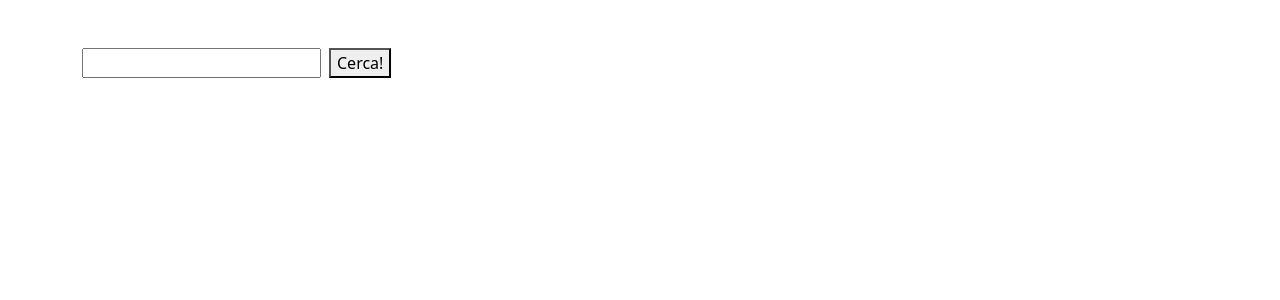
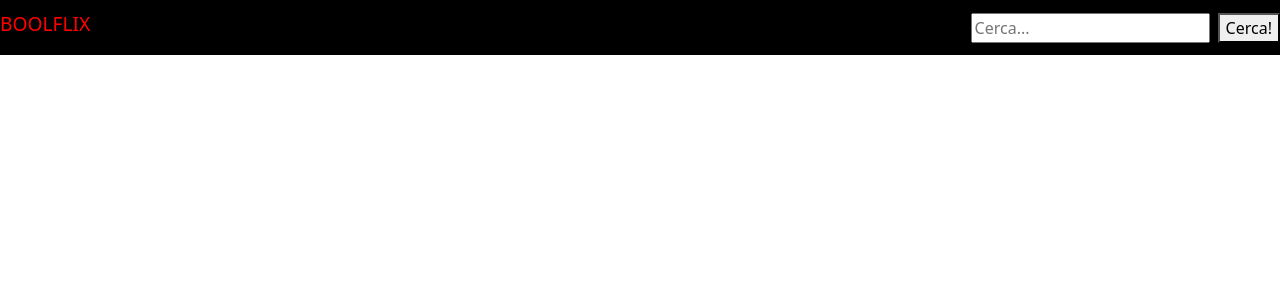
Before and after one commit to luigidis/vue-boolflix, a Vue app: page / in a window 1280 px wide. Shown: the top 300 px of the page. Built offline with nearby package versions, Linux system fonts and the light colour scheme.

Commit message:
MIlestone 4 Done

```diff
--- a/src/App.vue
+++ b/src/App.vue
@@ -24,5 +24,7 @@ export default {
 </script>
 
 <style lang="scss">
-
+  body {
+    background-color: rgba(128, 128, 128, 0.752);
+  }
 </style>
--- a/src/components/MainContainer.vue
+++ b/src/components/MainContainer.vue
@@ -1,44 +1,61 @@
 <template>
-  <div class="main container py-5">
-
-      <input type="text" v-model="query">
+  <div class="main">
+    <div class="navbar_start">
+      <h1>BoolFlix</h1>
+      <div>
+        <input type="text" v-model="query" placeholder="Cerca...">
         <button id="search" class="ms-2" @click="clickSearch">Cerca!</button>
-
+      </div>
+    </div>
+    <div class="card_container">
       <h2 :class="moviesActive">Films</h2>
-    <ul>
+      <ul class="card_list">
         <li v-for="movie in movies" :key="movie.id">
+          <div class="card_figure">
+            <img :src="poster_url + movie.poster_path" :alt="movie.title">
+            <div class="card_absolute">
               <div>Titolo:{{ movie.title }}</div>
               <div>Titolo Originale:{{ movie.original_title }}</div>
               <div class="pe-2">Lingua:
                 <lang-flag :iso="movie.original_language" :squared="false" />
               </div>
-        <ul>
-          Voto: {{ getStars(movie.vote_average) }}
-          <li v-for="n in getStars(movie.vote_average)" :key="n">
-            <font-awesome-icon icon="fa-solid fa-star"/>
+              <div>
+                {{movie.overview}}
+              </div>
+              <ul class="d-flex">
+                Voto:
+                <li v-for="n in getStars(movie.vote_average)" :key="n" class="color_yellow">
+                  <font-awesome-icon icon="fa-solid fa-star" />
                 </li>
                 <li v-for="n in (5 - (getStars(movie.vote_average)))" :key="n + getStars(movie.vote_average)">
-            <font-awesome-icon icon="fa-regular fa-star"/>
+                  <font-awesome-icon icon="fa-regular fa-star" />
+                </li>
+              </ul>
+            </div>
+          </div>
+
         </li>
       </ul>
 
-        <figure>
-          <img :src="poster_url + movie.poster_path" :alt="movie.title">
-        </figure>
-      </li>
-    </ul>
+
       <h2 :class="seriesActive">Series</h2>
-    <ul class="series_container">
+      <ul class="card_list">
         <li v-for="serie in series" :key="serie.id">
+          <div class="card_figure">
+            <img :src="poster_url + serie.poster_path" :alt="serie.name">
+            <div class="card_absolute">
               <div>Titolo: {{ serie.name }}</div>
               <div>Titolo Originale: {{ serie.original_name}}</div>
               <div>Lingua:
-          <lang-flag :iso="serie.original_language" :squared="false"/>
+                <lang-flag :iso="serie.original_language" :squared="false" />
               </div>
               <div>
-          Voto: {{ getStars(serie.vote_average) }}
-          <ul>
-            <li v-for="n in getStars(serie.vote_average)" :key="n">
+                {{ serie.overview }}
+              </div>
+              <div>
+                <ul class="d-flex">
+                  Voto:
+                  <li v-for="n in getStars(serie.vote_average)" :key="n" class="color_yellow">
                     <font-awesome-icon icon="fa-solid fa-star" />
                   </li>
                   <li v-for="n in (5 - (getStars(serie.vote_average)))" :key="n + getStars(serie.vote_average)">
@@ -46,13 +63,14 @@
                   </li>
                 </ul>
               </div>
-        <figure>
-          <img :src="poster_url + serie.poster_path" :alt="serie.name">
-        </figure>
+            </div>
+          </div>
         </li>
       </ul>
     </div>
+  </div>
 </template>
+
 
 
 
@@ -73,7 +91,7 @@ export default {
       api_key: '7b5d3ffe89177bc82927826d88ed3293',
       query: '',
       BASE_URL: 'https://api.themoviedb.org/3',
-      poster_url: 'http://image.tmdb.org/t/p/w154/',
+      poster_url: 'http://image.tmdb.org/t/p/w342/',
       moviesActive: '',
       seriesActive: '',
     }
@@ -147,6 +165,13 @@ export default {
 
 <style scoped lang="scss">
 .main {
+
+  ul,
+  ol,
+  menu {
+    list-style: none;
+  }
+
   h2 {
     display: none;
   }
@@ -155,5 +180,62 @@ export default {
     display: block;
   }
 
+  .navbar_start {
+    background-color: black;
+    display: flex;
+    justify-content: space-between;
+    align-items: center;
+    height: 55px;
+
+    h1 {
+      color: red;
+      font-size: 1.2rem;
+      text-transform: uppercase;
+
+    }
+  }
+
+  .card_container {
+    .card_list {
+      display: grid;
+      gap: 20px;
+      grid-template-columns: repeat(3, 1fr);
+      justify-content: center;
+      align-items: center;
+
+      .card_figure {
+        position: relative;
+
+        .card_absolute {
+          display: none;
+          flex-direction: column;
+          justify-content: center;
+          padding: 10px 3px;
+          position: absolute;
+          top: 0;
+          bottom: 0;
+          right: 0;
+          left: 0;
+          max-width: 342px;
+          background-color: black;
+          color: white;
+          font-size: 0.8rem;
+          gap: 5px;
+
+          ul {
+            padding-left: 0;
+          }
+
+          .color_yellow {
+            color: yellow;
+          }
+        }
+      }
+
+      .card_figure:hover .card_absolute {
+        display: flex;
+      }
+    }
+  }
 }
 </style>
```
Lines whose indentation alone changed are shown as unchanged.
